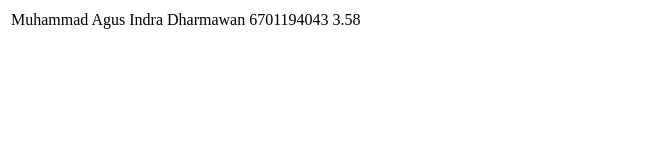
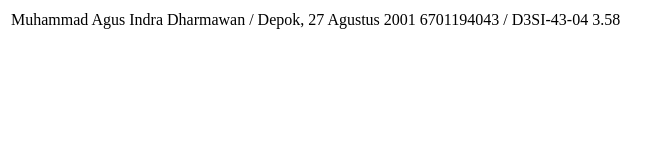
Before and after one commit to InDragovich/6701194043-assessment1pwb, a plain HTML site: page index.html in a window 1280 px wide. Shown: the whole page, without its empty margins (0-672 px from the left). Drawn offline with Linux system fonts and the light colour scheme.

Commit message:
1.2-6701194043_MuhammadAgusIndraDharmawan

```diff
--- a/index.html
+++ b/index.html
@@ -1,16 +1,16 @@
 <!DOCTYPE html>
 <html>
 <head>
-	<title></title>
+	<title>index</title>
 </head>
 <body>
 <table>
 <tr>
 	<td>
-		Muhammad Agus Indra Dharmawan
+		Muhammad Agus Indra Dharmawan / Depok, 27 Agustus 2001
 	</td>
 	<td>
-		6701194043
+		6701194043 / D3SI-43-04
 	</td>
 	<td>
 		3.58
```
Also changed, not shown: Foto.html (+9 -0 lines), 1 other file.
